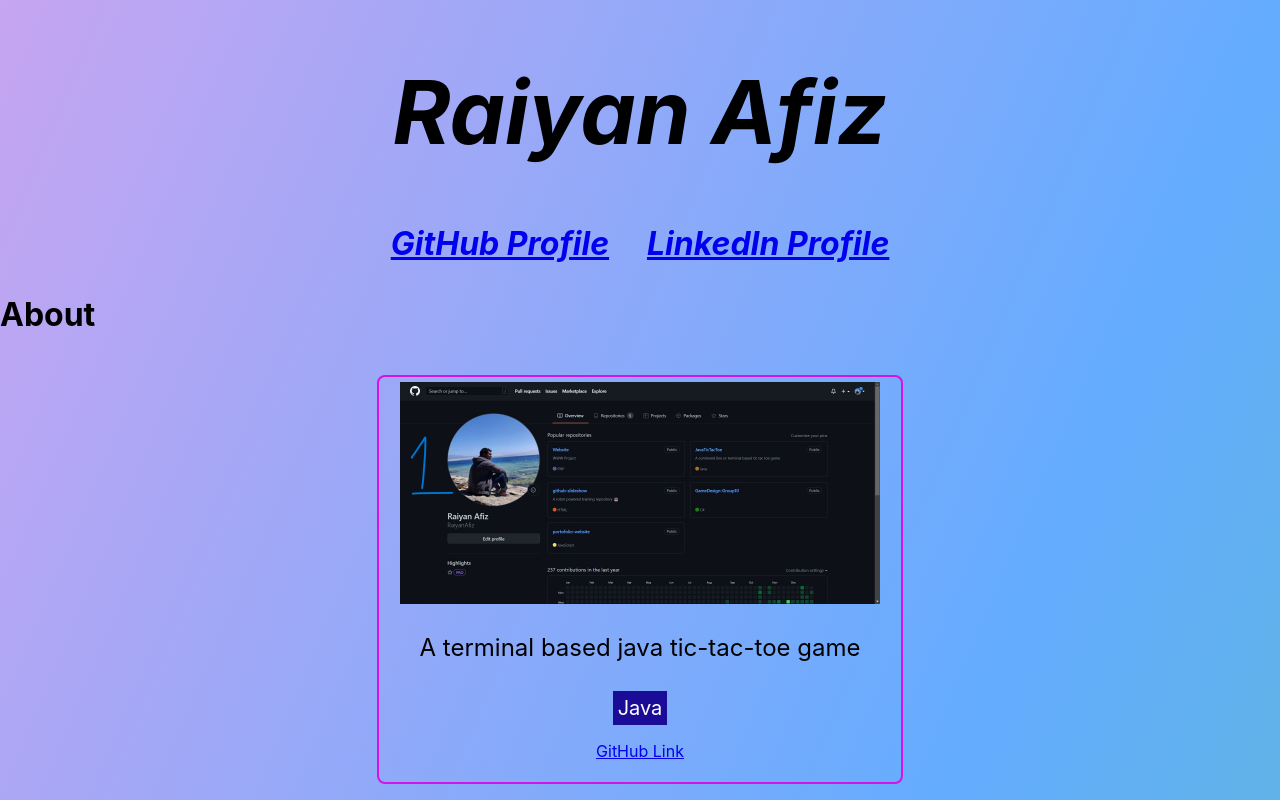
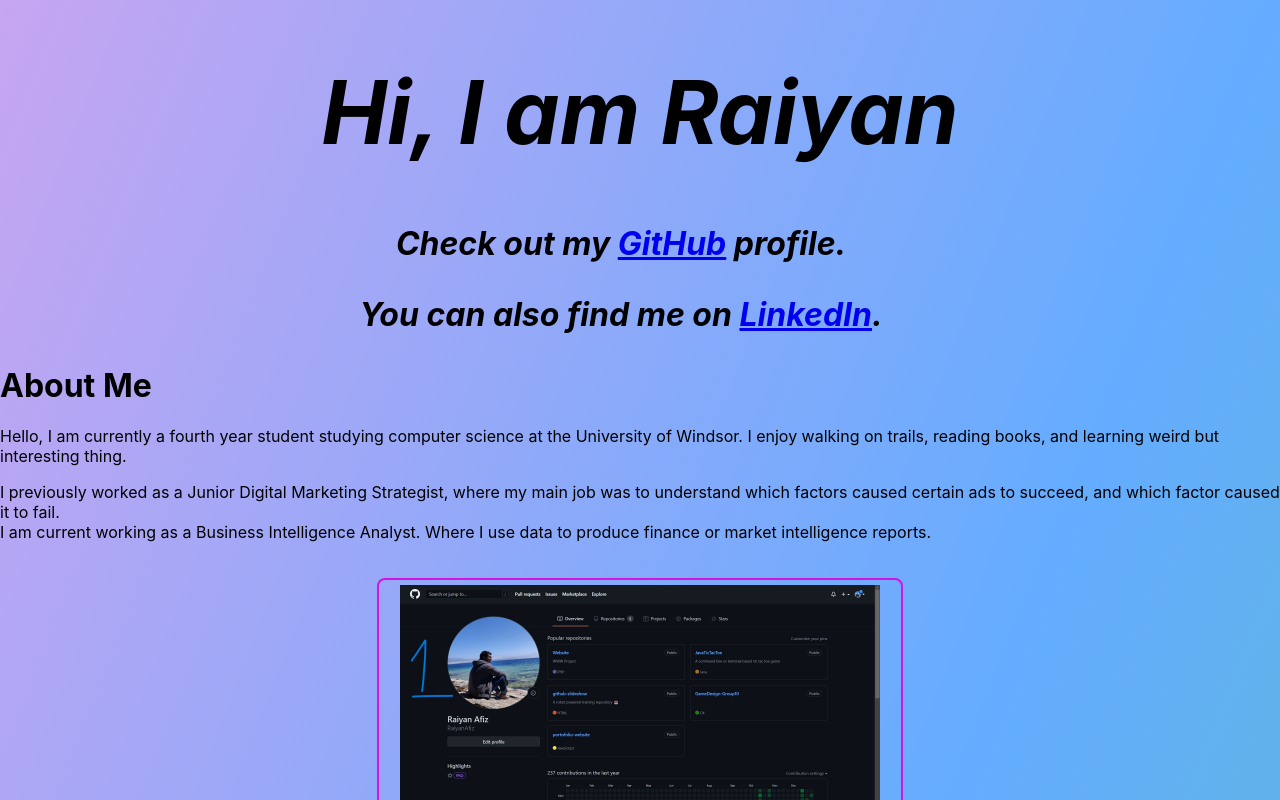
Before and after one commit to RaiyanAfiz/portofolio-website, a React (Create React App) app: page / in a window 1280 px wide. Shown: the top 800 px of the page. Built offline with nearby package versions, Linux system fonts and the light colour scheme.

Commit message:
Updates Hero and About sections

```diff
--- a/src/components/About.js
+++ b/src/components/About.js
@@ -1,11 +1,18 @@
-//Who I am
-//Experience
-//skills
-
 const About = () => {
     return (
         <div>
-            <h1>About</h1>
+            <h1 id="about-title">About Me</h1>
+            <p>
+                Hello, I am currently a fourth year student studying computer science at the University of Windsor.
+                I enjoy walking on trails, reading books, and learning weird but interesting thing.
+            </p>
+
+            <p>
+                I previously worked as a Junior Digital Marketing Strategist, where my main job was to understand
+                which factors caused certain ads to succeed, and which factor caused it to fail. <br/>
+                I am current working as a Business Intelligence Analyst. Where I use data to produce finance or market intelligence
+                reports.
+            </p>
         </div>
     )
 }
--- a/src/components/Hero.js
+++ b/src/components/Hero.js
@@ -1,16 +1,22 @@
-//Brief description of who I am
-
-
 const Hero = () => {
     return (
         <div>
-            <h1 id="intro-name">Raiyan Afiz</h1>
+            <h1 id="intro-name">Hi, I am Raiyan</h1>
 
             <h3 id="intro-links">
-                <a href="https://github.com/RaiyanAfiz/">GitHub Profile</a>
+                <a>Check out my </a>
+                <a href="https://github.com/RaiyanAfiz/">GitHub</a>
+                <a> profile.</a>
                 <a>&nbsp;&nbsp;&nbsp;&nbsp;&nbsp;</a>
-                <a href="https://www.linkedin.com/in/raiyanafiz/">LinkedIn Profile</a>
             </h3>
+
+            <h3 id="intro-links">
+                <a>You can also find me on </a>
+                <a href="https://www.linkedin.com/in/raiyanafiz/">LinkedIn</a>
+                <a>.</a>
+                <a>&nbsp;&nbsp;&nbsp;&nbsp;&nbsp;</a>
+            </h3>
+
         </div>
     )
 }
```
